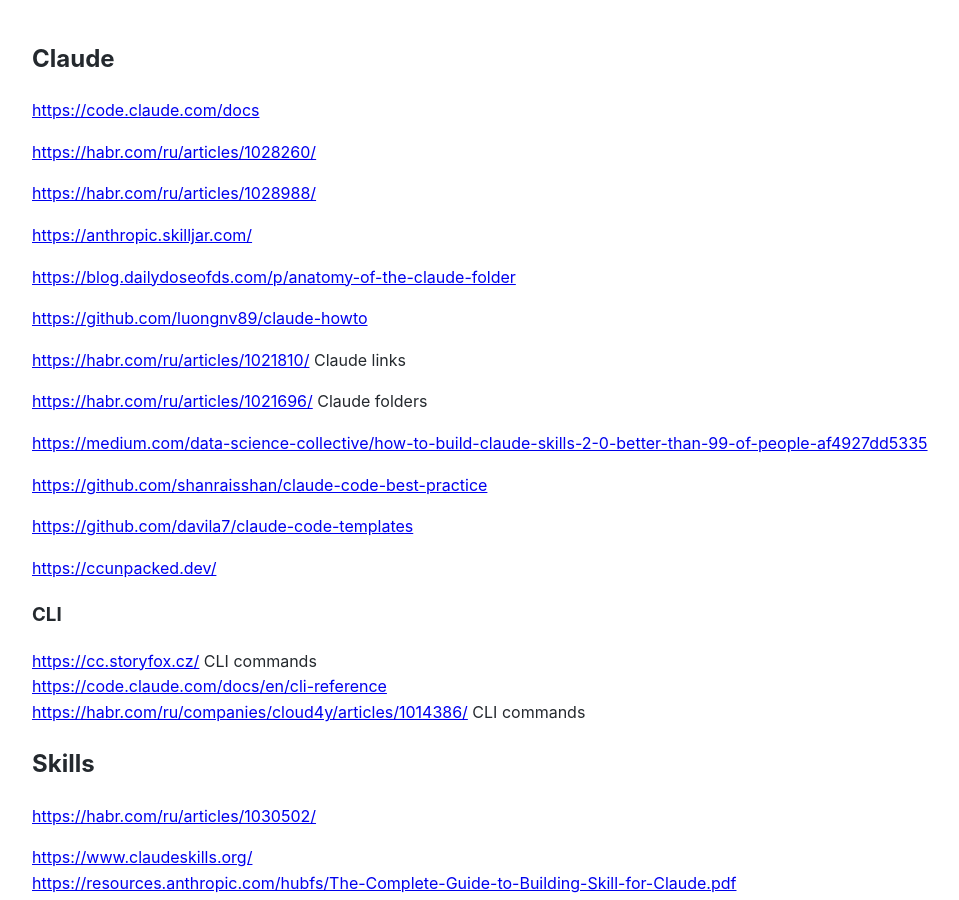
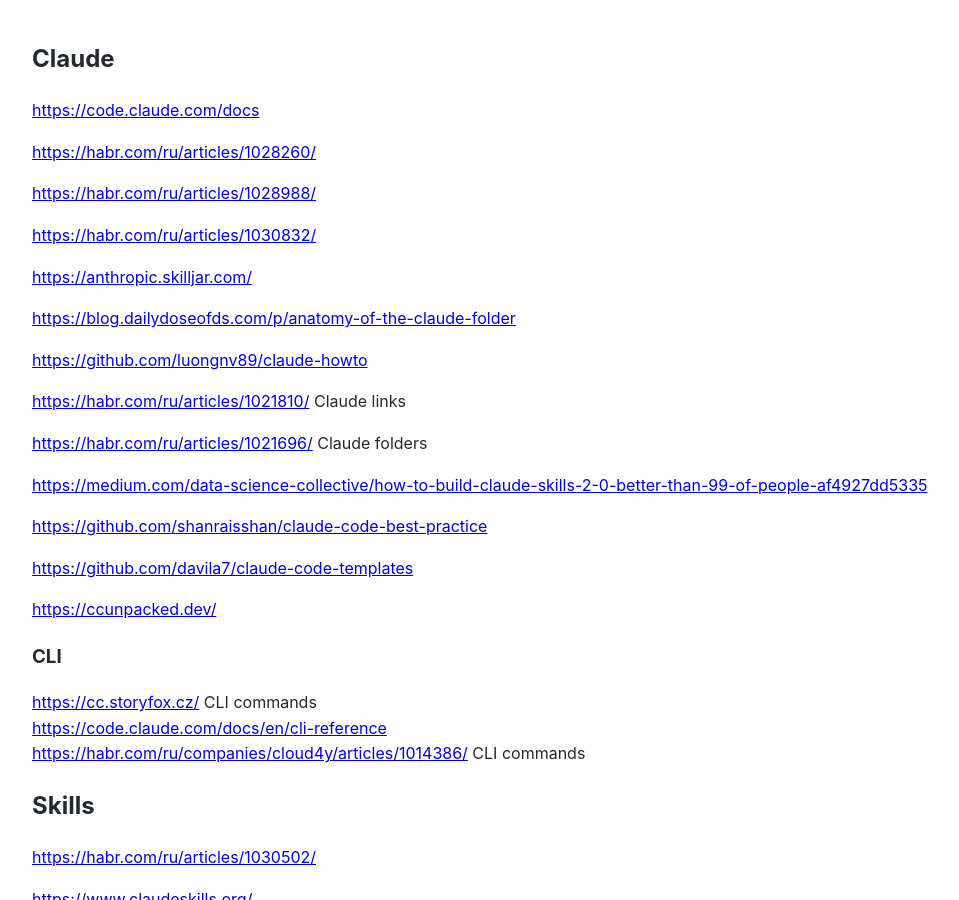
Before and after one commit to Michael-Lubinsky/michael-lubinsky.github.com, a Jekyll site: the page built from ml/claude.md, in a window 1280 px wide and 900 px high. Shown: the whole window, without its empty margins (158-1117 px from the left). Built offline with Jekyll 4.4.1, drawn with Linux system fonts in a browser that asks for light colours; our own code applies the rules of GitHub Pages for plain Markdown files.

Commit message:
Update claude.md

```diff
--- a/ml/claude.md
+++ b/ml/claude.md
@@ -4,6 +4,8 @@
 <https://habr.com/ru/articles/1028260/>
 
 <https://habr.com/ru/articles/1028988/>
+
+<https://habr.com/ru/articles/1030832/>
 
 <https://anthropic.skilljar.com/>
 
```
